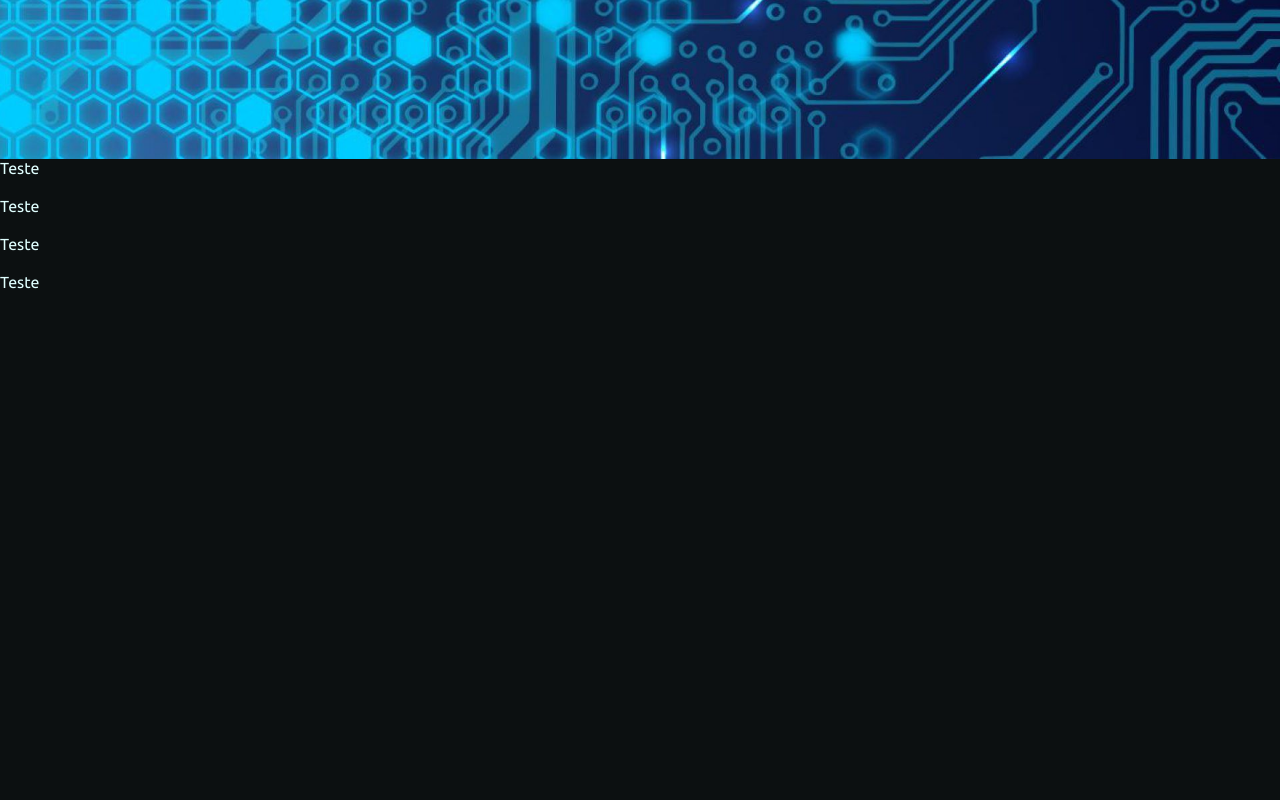
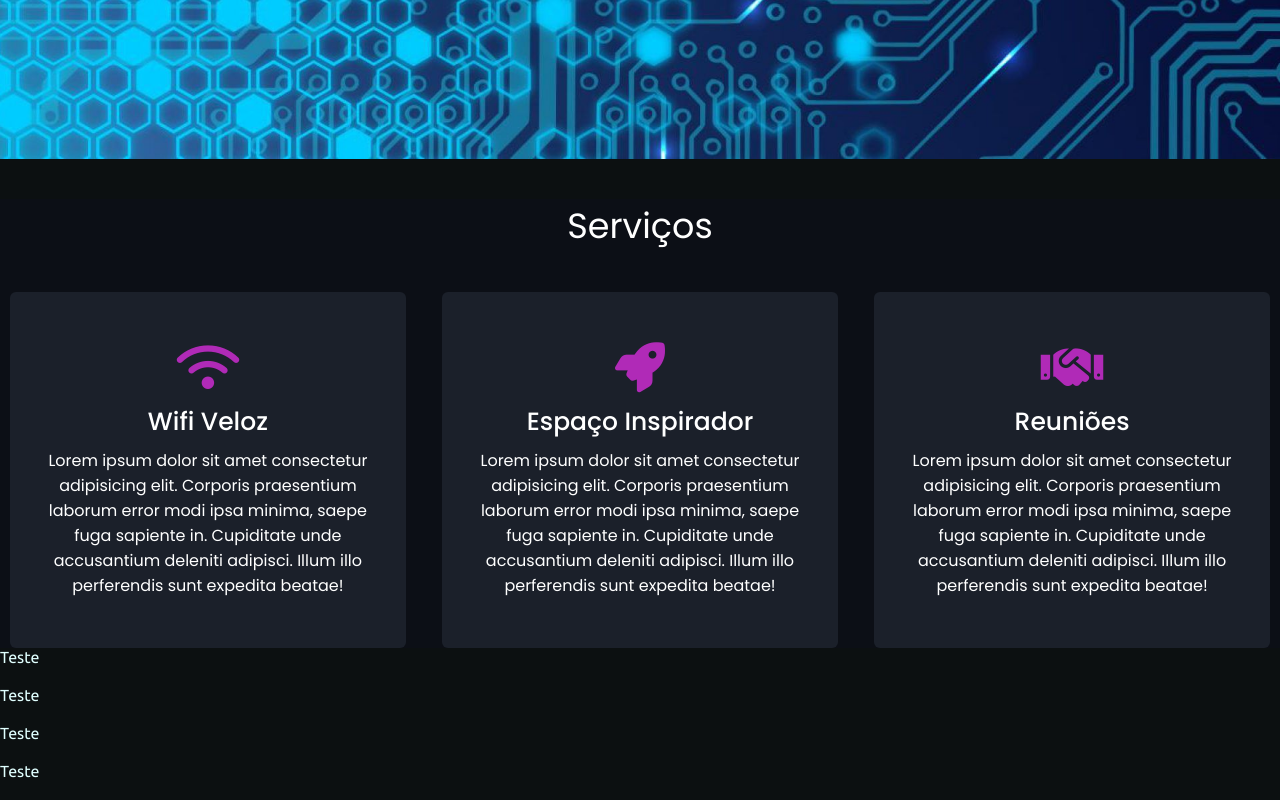
Before and after one commit to anamsilva1981/Layout_do_Site, a plain HTML site: page index.html in a window 1280 px wide. Shown: the part 641-1441 px from the top of the page. Before the commit the page ends 952 px from the top, so only its background shows below. Drawn offline with nearby package versions, Linux system fonts and the light colour scheme.

Commit message:
serviços

```diff
--- a/css/style.css
+++ b/css/style.css
@@ -164,3 +164,79 @@ body{
     color: #b02ab7;
     background: none;
 }
+
+
+.services{
+    color: #fff;
+    background-color: #0c0f16;
+    font-family: 'Poppins', sans-serif;
+}
+
+.services .serv-content{
+    display: flex; /*Coloca em display flex*/
+    flex-wrap: wrap; /*em linha*/
+    align-items: center;
+    justify-content: space-between;
+}
+.services .title{
+    text-align: center;
+    margin: 40px 0;
+    font-weight: 400; /*Espessura da fonte*/
+    font-size: 35px;
+}
+/*Cards Serviço*/
+.services .serv-content .card{
+    width: calc(33% - 20px);
+    background: #1b202a;
+    text-align: center;
+    border-radius: 6px; /*Arredondar a borda*/
+    padding: 50px 25px;
+    cursor: pointer; /*Altera de seta para mão*/
+    transition: all 0.3s ease; /*Efeito de transição ao passar o mouse*/
+}
+
+/*Ação quando usuário passa o mouse*/
+.services .serv-content .card:hover{
+    background: #b02ab7;
+}
+
+.services .serv-content .card i{
+    font-size: 50px;
+    color: #b02ab7;
+    transition: all 0.3s ease;
+}
+
+/*Altera o icone para branco qdo passar o mouse*/
+.services .serv-content .card:hover i{
+    font-size: 50px;
+    color: #fff;
+}
+
+.services .serv-content .card .box{
+    transition: all 0.3s ease;
+}
+
+
+.services .serv-content .card:hover .box{
+    transform: scale(1.05);
+}/*Quando o mouse passa aumenta o card*/
+
+
+.services .serv-content .card .text{
+    font-size: 25px;
+    font-weight: 500;
+    margin: 10px 0 7px 0;
+}/*Personaliza o texto do card*/
+
+@media(max-width: 947px){
+    .services .serv-content .card{
+        width: calc(50% - 10px);
+        margin-bottom: 20px;
+    }
+}
+
+@media(max-width: 690px){
+    .services .serv-content .card{
+        width: 100%
+    }
+}
--- a/index.html
+++ b/index.html
@@ -36,6 +36,38 @@
 
     </section>
 
+    <section class="services">
+        <div class="max-width">
+            <h2 class="title">Serviços</h2>
+            <div class="serv-content">
+                <div class="card">
+                    <div class="box">
+                        <i class="fas fa-wifi"></i>
+                        <div class="text"> Wifi Veloz</div>
+                        <p>Lorem ipsum dolor sit amet consectetur adipisicing elit. Corporis praesentium laborum error modi ipsa minima, saepe fuga sapiente in. Cupiditate unde accusantium deleniti adipisci. Illum illo perferendis sunt expedita beatae!</p>
+                    </div>
+                </div>
+
+                <div class="card">
+                    <div class="box">
+                        <i class="fas fa-rocket"></i>
+                        <div class="text"> Espaço Inspirador</div>
+                        <p>Lorem ipsum dolor sit amet consectetur adipisicing elit. Corporis praesentium laborum error modi ipsa minima, saepe fuga sapiente in. Cupiditate unde accusantium deleniti adipisci. Illum illo perferendis sunt expedita beatae!</p>
+                    </div>
+                </div>
+
+                <div class="card">
+                    <div class="box">
+                        <i class="fas fa-handshake"></i>
+                        <div class="text"> Reuniões </div>
+                        <p>Lorem ipsum dolor sit amet consectetur adipisicing elit. Corporis praesentium laborum error modi ipsa minima, saepe fuga sapiente in. Cupiditate unde accusantium deleniti adipisci. Illum illo perferendis sunt expedita beatae!</p>
+                    </div>
+                </div>
+            </div>
+        </div>
+
+    </section>
+
     <div class="text-test">Teste</div>
     <div class="text-test">Teste</div>
     <div class="text-test">Teste</div>
```
